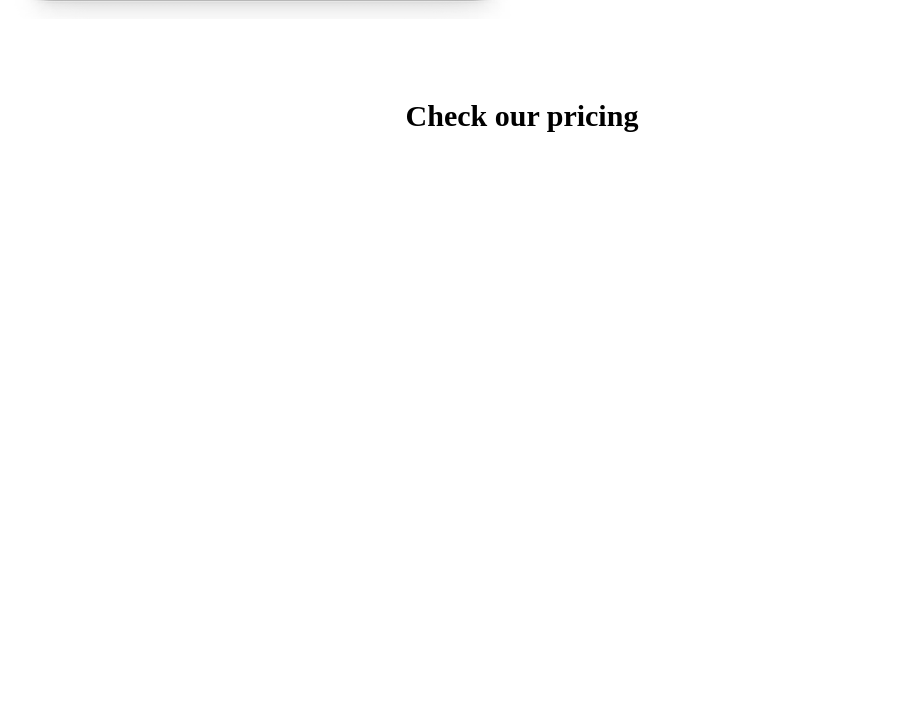
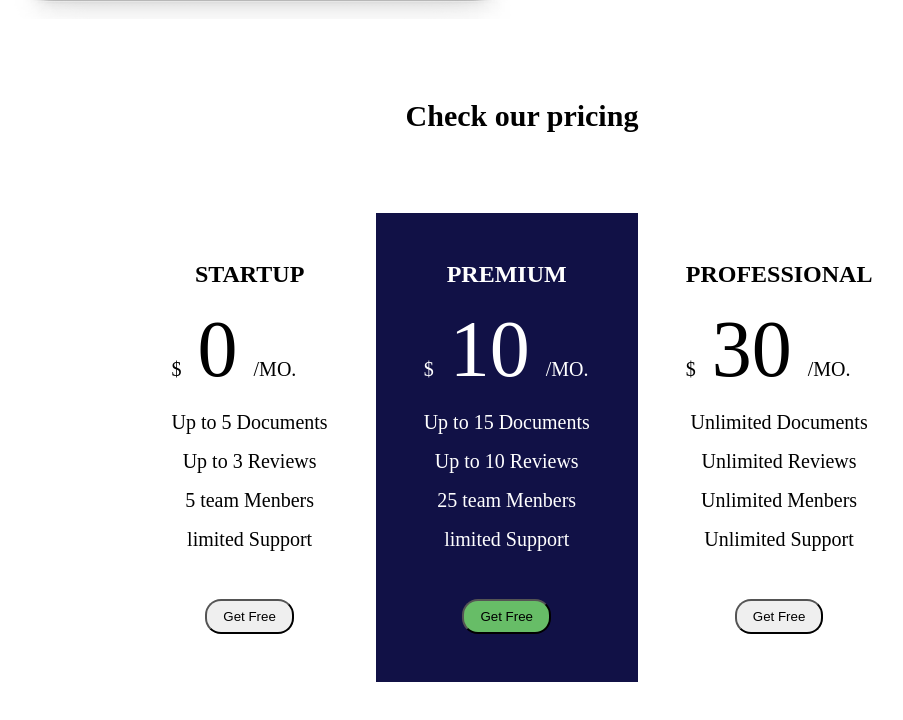
Before and after one commit to CCMGzowwii/Atlas, a plain HTML site: page index.html in a window 1280 px wide. Shown: the part 1719-2439 px from the top of the page, without its empty margins (118-1021 px from the left). Before the commit the page ends 1932 px from the top, so only its background shows below. Drawn offline with Linux system fonts and the light colour scheme.

Commit message:
section supscripcion

```diff
--- a/index.html
+++ b/index.html
@@ -57,11 +57,78 @@
                     <a class="learn"href="">learn more</a>
             </section>
         </section>
-    </section>
-    <h2 class="text-body">Check our pricing</h2>
-    <section class="pricing">
-        <section c></section>
 
-    </section>
+        <h2 class="text-body">Check our pricing</h2>
+        <section class="suscripcion">
+            <div class="price-suscripcion">
+                <h2>STARTUP</h2>
+                <div class="price">
+                <div>
+                    <p>$</p>
+                </div>
+                <div class="number">
+                    <p>0</p>
+                </div>
+                <div>
+                    <p>/MO.</p>
+                </div>
+                </div>
+                <div class="text-suscripcion">
+                    <P>Up to 5 Documents</P>
+                    <p>Up to 3 Reviews</p>
+                    <p>5 team Menbers</p>
+                    <p>limited Support</p>
+                </div>
+                <div>
+                    <button>Get Free</button>
+                </div>
+            </div>
+            <div class="price-premium">
+                <h2>PREMIUM</h2>
+                <div class="price">
+                <div>
+                    <p>$</p>
+                </div>
+                <div class="number">
+                    <p>10</p>
+                </div>
+                <div>
+                    <p>/MO.</p>
+                </div>
+                </div>
+                <div class="text-suscripcion">
+                    <P>Up to 15 Documents</P>
+                    <p>Up to 10 Reviews</p>
+                    <p>25 team Menbers</p>
+                    <p>limited Support</p>
+                </div>
+                <div>
+                    <button class="button-premium">Get Free</button>
+                </div>
+            </div>
+            <div class="price-suscripcion">
+                <h2>PROFESSIONAL</h2>
+                <div class="price">
+                <div>
+                    <p>$</p>
+                </div>
+                <div class="number">
+                    <p>30</p>
+                </div>
+                <div>
+                    <p>/MO.</p>
+                </div>
+                </div>
+                <div class="text-suscripcion">
+                    <P>Unlimited Documents</P>
+                    <p>Unlimited Reviews</p>
+                    <p>Unlimited Menbers</p>
+                    <p>Unlimited Support</p>
+                </div>
+                <div>
+                    <button>Get Free</button>
+                </div>
+            </div>
+        </section>
 </body>
 </html>
--- a/style.css
+++ b/style.css
@@ -94,3 +94,53 @@ svg{
     position: relative;
     z-index: 0;
 }
+.suscripcion{
+    display: flex;
+    justify-content: center;
+}
+.price-suscripcion{
+    display: flex;
+    text-align: center;
+    flex-direction: column;
+    gap: 1rem;
+    padding: 3rem;
+
+}
+.price{
+    display: flex;
+    flex-direction: row;
+    gap: 1rem;
+    align-items:baseline;
+}
+.number p{
+    font-size: 5rem;
+}
+.text-suscripcion{
+    display: flex;
+    gap: 1rem;
+    flex-direction: column;
+}
+.price-premium{
+    display: flex;
+    text-align: center;
+    flex-direction: column;
+    gap: 1rem;
+    background-color: rgb(17, 17, 70);
+    color: #ffffff;
+    padding: 3rem;
+}
+button{
+    padding: .5rem;
+    padding-left: 1rem;
+    padding-right: 1rem;
+    border-radius: 1rem;
+    margin-top: 2rem;
+}
+.button-premium{
+    padding: .5rem;
+    padding-left: 1rem;
+    padding-right: 1rem;
+    border-radius: 1rem;
+    margin-top: 2rem;
+    background-color: rgb(103, 189, 103);
+}
```
